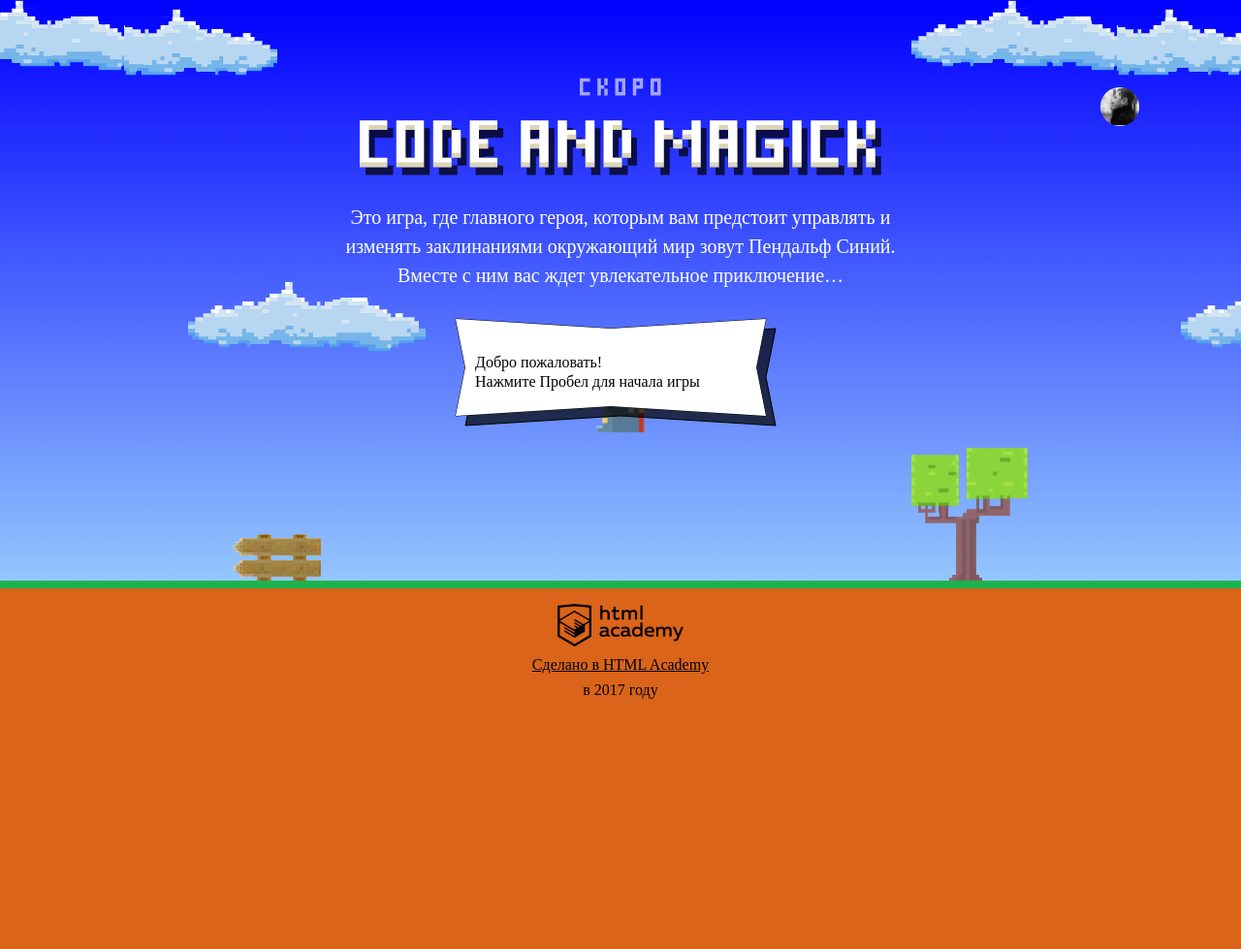
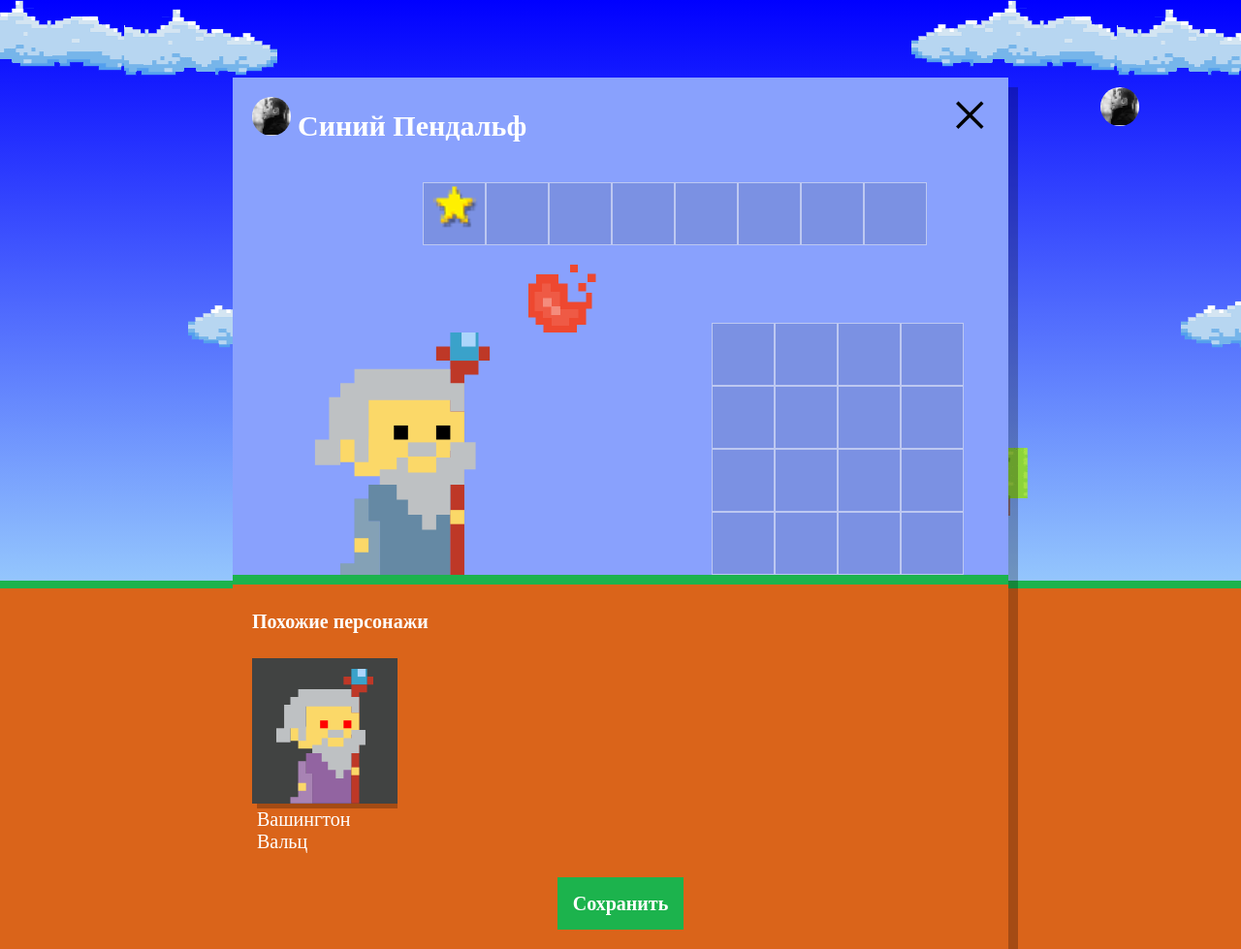
Before and after one commit to nponou/461303-code-and-magick, a website: page index.html in a window 1280 px wide. Shown: the whole page at 97% size. Before the commit the page ends 800 px from the top, so only its background shows below. Drawn offline with Linux system fonts and the light colour scheme; a web font is replaced by a local one.

Commit message:
Разные волшебники

```diff
--- a/index.html
+++ b/index.html
@@ -197,6 +197,7 @@
     return  height / 3 - getWizardHeight() / 2;
   };
 </script>
+<script src="js/setup.js"></script>
 <script src="js/stat.js"></script>
 <script src="js/game.js"></script>
 
--- /dev/null
+++ b/js/setup.js
@@ -0,0 +1,60 @@
+'use strict';
+
+var names = ['Иван', 'Мария', 'Кристоф', 'Виктор', 'Люпита', 'Вашингтон', 'Хуан Себастьян'];
+var surnames = ['да Марья', 'Верон', 'Мирабелла', 'Вальц', 'Онопко', 'Топольницкая', 'Нионго', 'Ирвинг'];
+var coatColors = ['rgb(101, 137, 164)', 'rgb(241, 43, 107)',
+  'rgb(146, 100, 161)', 'rgb(56, 159, 117)', 'rgb(215, 210, 55)', 'rgb(0, 0, 0)'];
+var eyesColors = ['black', 'red', 'blue', 'yellow', 'green'];
+
+var wizards = [];
+
+function shuffle(arr) {
+  var j;
+  var temp;
+  for (var i = arr.length - 1; i > 0; i--) {
+    j = Math.floor(Math.random() * (i + 1));
+    temp = arr[j];
+    arr[j] = arr[i];
+    arr[i] = temp;
+  }
+  return arr;
+}
+
+for (i = 0; i < 4; i++) {
+  shuffle(surnames);
+  shuffle(names);
+  shuffle(coatColors);
+  shuffle(eyesColors);
+  var mage = {
+    name: names[i] + ' ' + surnames[i],
+    coatColor: coatColors[i],
+    eyesColor: eyesColors[i]
+  };
+  wizards.push(mage);
+}
+
+var userDialog = document.querySelector('.setup');
+userDialog.classList.remove('hidden');
+
+document.querySelector('.setup-similar').classList.remove('hidden');
+
+var similarListElement = document.querySelector('.setup-similar-list');
+var similarWizardTemplate = document.querySelector('#similar-wizard-template')
+    .content
+    .querySelector('.setup-similar-item');
+
+var renderWizard = function (wizard) {
+  var wizardElement = similarWizardTemplate.cloneNode(true);
+  wizardElement.querySelector('.setup-similar-label').textContent = wizard.name;
+  wizardElement.querySelector('.wizard-coat').style.fill = wizard.coatColor;
+  wizardElement.querySelector('.wizard-eyes').style.fill = wizard.eyesColor;
+
+  similarListElement.appendChild(wizardElement);
+};
+
+var fragment = document.createDocumentFragment();
+for (var i = 0; i < 4; i++) {
+  fragment.appendChild(renderWizard(wizards[i]));
+}
+
+userDialog.querySelector('.setup-similar').classList.remove('hidden');
```
